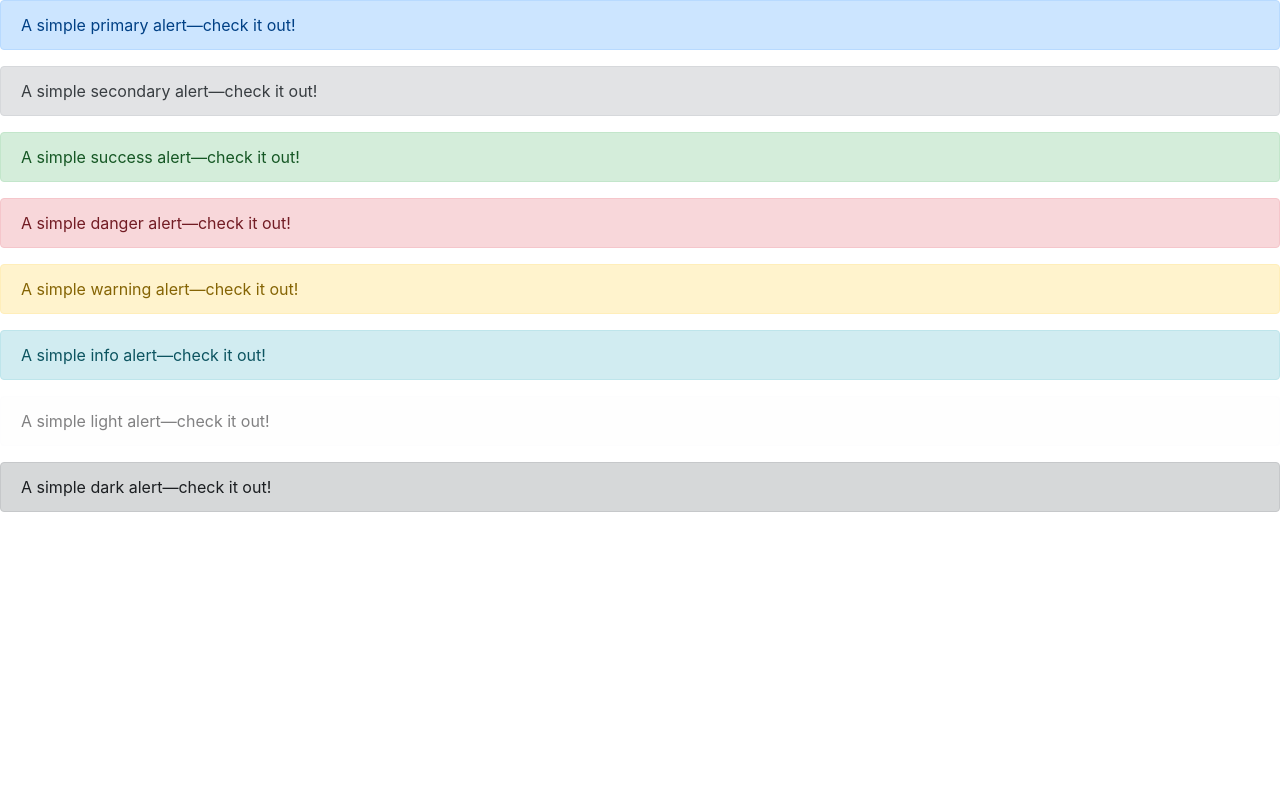
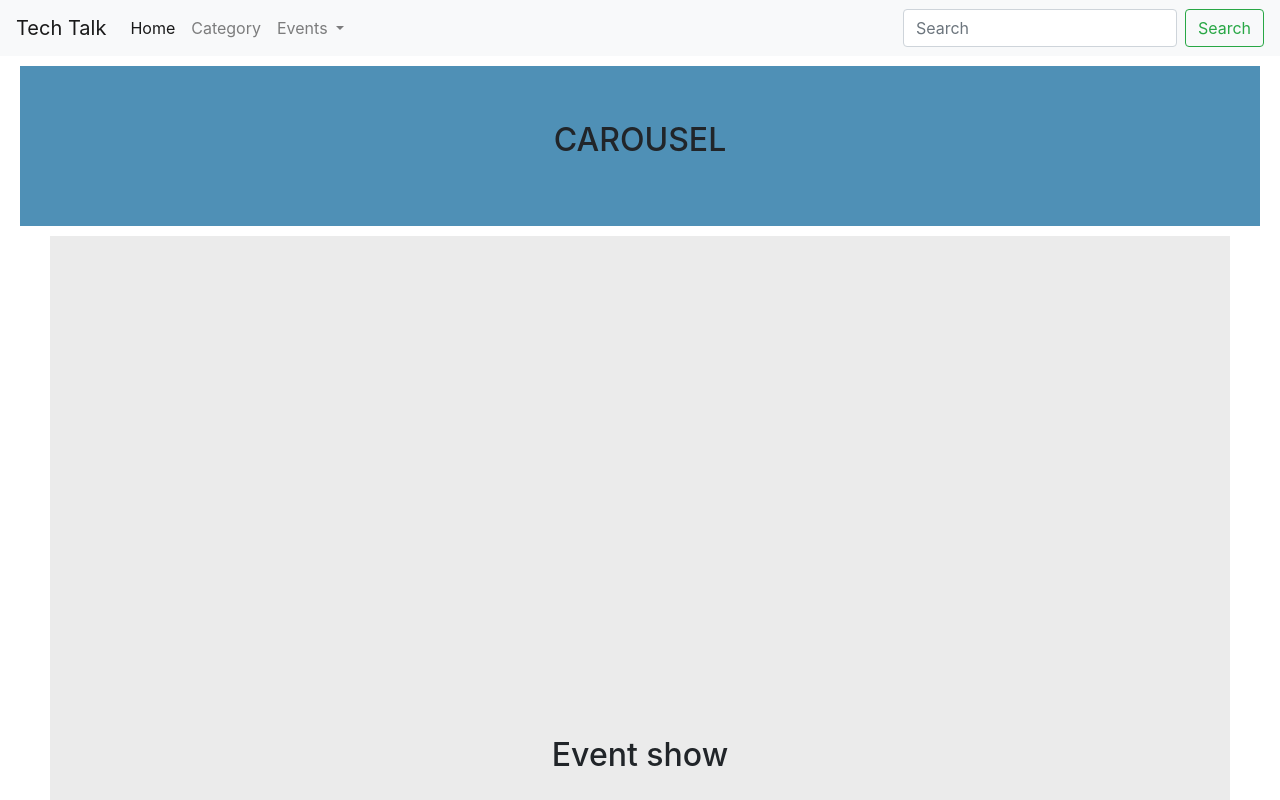
Before and after one commit to novilove/final3, an Angular app in the folder final/: page /home in a window 1280 px wide. Shown: the top 800 px of the page. Built offline with nearby package versions, Linux system fonts and the light colour scheme.

Commit message:
la reversion jeje y el home

```diff
--- a/final/src/app/component/home/home.component.css
+++ b/final/src/app/component/home/home.component.css
@@ -0,0 +1,50 @@
+#nav-title{
+    position: absolute;
+    width: 100%;
+    left: 0;
+    top: 8px;
+    text-align: center;
+    font-size: 30px;
+    }
+    #rectangle{
+    height: 160px;
+    width:auto;
+    background-color:rgb(79, 144, 182);
+    margin-left: 20px;
+    margin-right: 20px;
+    margin-top: 10px;
+    }
+    #square{
+    height:1500px;
+    width: auto;
+    background-color: #ebebeb;
+    margin-left: 50px;
+    margin-right: 50px;
+    margin-top: 10px;
+    margin-bottom: 600px;
+    border-width: 10px;
+    border-collapse: collapse;
+    }
+    #introduction{
+    padding-top: 20px;
+    background-color:#3d1a1a;
+    height: 300px;
+    width: 600px;
+    }
+    #rectangle-title{
+    text-align: center;
+    justify-content: center;
+    padding-top: 55px;
+    }
+    #square-title{
+    text-align: center;
+    justify-content: center;
+    padding: 500px;
+    }
+    #howit{
+    padding-top: 5px;
+    text-align: center;
+    justify-content: center;
+    margin-bottom: 100px;
+    padding-bottom: 50px;
+    }
--- a/final/src/app/component/home/home.component.html
+++ b/final/src/app/component/home/home.component.html
@@ -1,24 +1,40 @@
-<div class="alert alert-primary" role="alert">
-    A simple primary alert—check it out!
+<nav class="navbar navbar-expand-lg navbar-light bg-light">
+  <a class="navbar-brand" href="#">Tech Talk</a>
+  <button class="navbar-toggler" type="button" data-toggle="collapse"
+  data-target="#navbarSupportedContent" aria-controls="navbarSupportedContent"
+  aria-expanded="false" aria-label="Toggle navigation">
+  <span class="navbar-toggler-icon"></span>
+  </button>
+  <div class="collapse navbar-collapse" id="navbarSupportedContent">
+  <ul class="navbar-nav mr-auto">
+  <li class="nav-item active">
+  <a class="nav-link" href="http://localhost:4200/home">Home <span
+  class="sr-only">(current)</span></a>
+  </li>
+  <li class="nav-item">
+  <a class="nav-link" href="http://localhost:4200/usuario">Category</a>
+  </li>
+  <li class="nav-item dropdown">
+  <a class="nav-link dropdown-toggle" href="#" id="navbarDropdown" role="button"
+  data-toggle="dropdown" aria-haspopup="true" aria-expanded="false">
+  Events
+  </a>
+  <div class="dropdown-menu" aria-labelledby="navbarDropdown">
+  <a class="dropdown-item" href="http://localhost:4200/event">Search events</a>
+  <a class="dropdown-item" href="#">My events</a>
+  <div class="dropdown-divider"></div>
+  <a class="dropdown-item" href="#">Something else here</a>
   </div>
-  <div class="alert alert-secondary" role="alert">
-    A simple secondary alert—check it out!
+  </li>
+  </ul>
+  <form class="form-inline my-2 my-lg-0">
+  <input class="form-control mr-sm-2" type="search" placeholder="Search"
+  aria-label="Search">
+  <button class="btn btn-outline-success my-2 my-sm-0" type="submit">Search</button>
+  </form>
   </div>
-  <div class="alert alert-success" role="alert">
-    A simple success alert—check it out!
-  </div>
-  <div class="alert alert-danger" role="alert">
-    A simple danger alert—check it out!
-  </div>
-  <div class="alert alert-warning" role="alert">
-    A simple warning alert—check it out!
-  </div>
-  <div class="alert alert-info" role="alert">
-    A simple info alert—check it out!
-  </div>
-  <div class="alert alert-light" role="alert">
-    A simple light alert—check it out!
-  </div>
-  <div class="alert alert-dark" role="alert">
-    A simple dark alert—check it out!
-  </div>
+  </nav>
+  <div id="rectangle"><h2 id="rectangle-title">CAROUSEL</h2></div>
+  <div id="square"><h2 id="square-title">Event show</h2></div>
+  <div id="Introduction"></div>
+  <h2 id="howit">How it works</h2>
```
